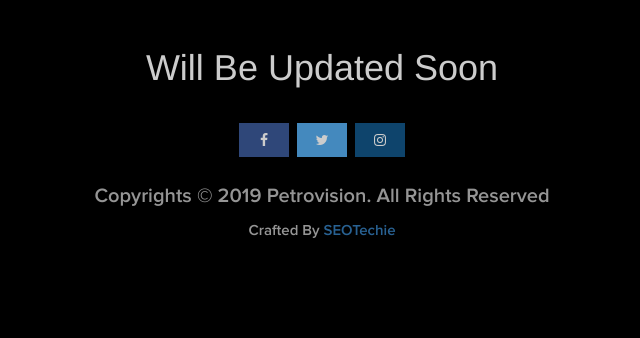
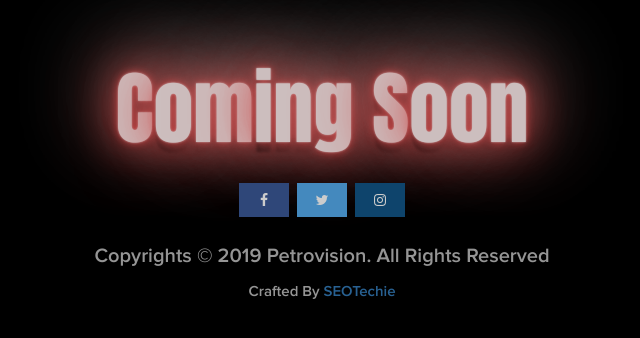
Before and after one commit to startersup/sympo, a PHP site: page /workshop/ in a window 1280 px wide. Shown: the part 52-390 px from the top of the page, without its empty margins (318-958 px from the left). Run offline with PHP 8.4, Linux system fonts and the light colour scheme; some web fonts are replaced.

Commit message:
Update index.php
ss

```diff
--- a/workshop/index.php
+++ b/workshop/index.php
@@ -60,7 +60,7 @@
     </nav>
     <br><br>
         <div class="top">
-    <center><strong><h1 style="color:#ffffff ">Will Be Updated Soon</h1></strong></center></div>
+      <div class="logos"><b style="font-family: 'Anton', sans-serif;font-style:20px;margin-top:-40px;">C<span>om</span>ing<span> S</span>oon</b></div>
         <footer class=""><center><a href="https://www.facebook.com/PetroVisionOfficial/" class="fa fa-facebook"></a>
        <a href="#" class="fa fa-twitter"></a>
        <a href="https://www.instagram.com/_petrovision2k19q" class="fa fa-instagram"></a>
```
